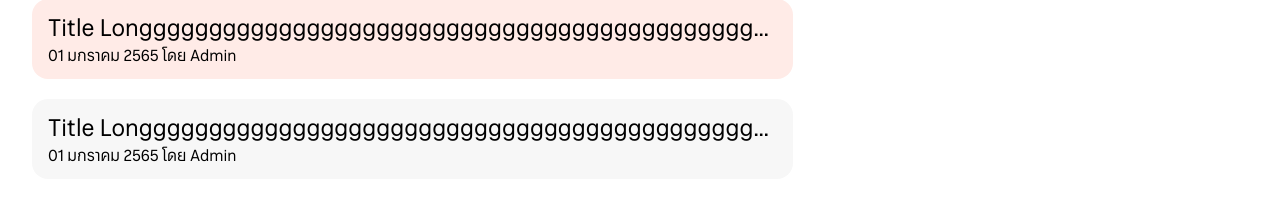
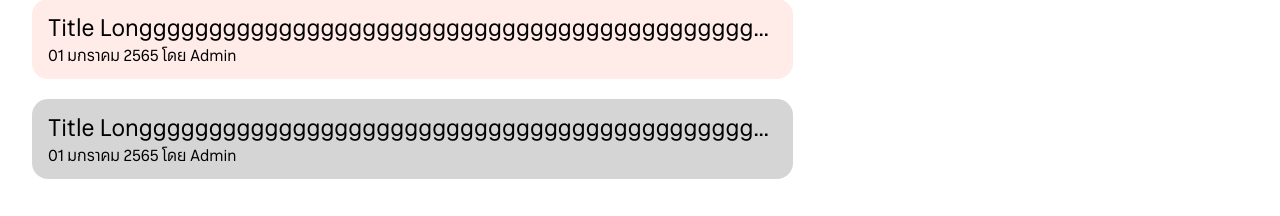
Before and after one commit to isd-sgcu/sucu-frontend-2024, a SvelteKit app: page / in a window 1280 px wide. Shown: the part 2947-3163 px from the top of the page. Built offline with nearby package versions, Linux system fonts and the light colour scheme.

Commit message:
refactor:variant name

```diff
--- a/src/styles/tailwind/list.ts
+++ b/src/styles/tailwind/list.ts
@@ -4,8 +4,8 @@ export const listVariants = tv({
 	base: 'rounded-lg p-4',
 	variants: {
 		variant: {
-			pink: 'bg-[#FFEBE7]',
-			grey: 'bg-[#F7F7F7]',
+			pink: 'bg-sucu-pink-05',
+			grey: 'bg-sucu-gray-light',
 			default: 'bg-white'
 		}
 	},
```
